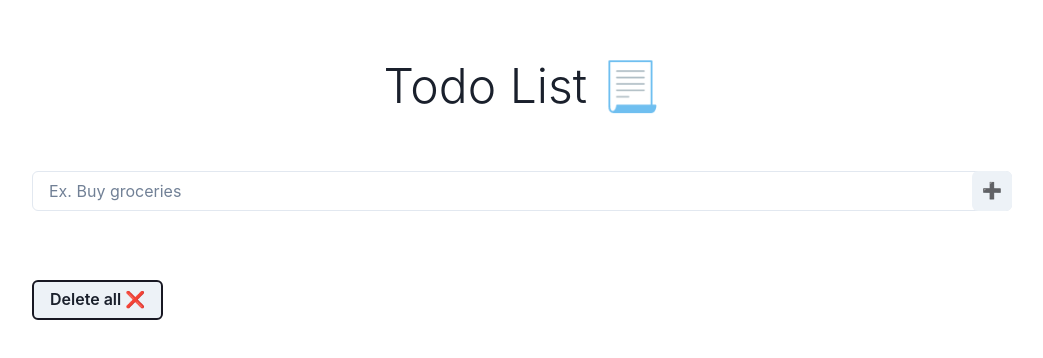
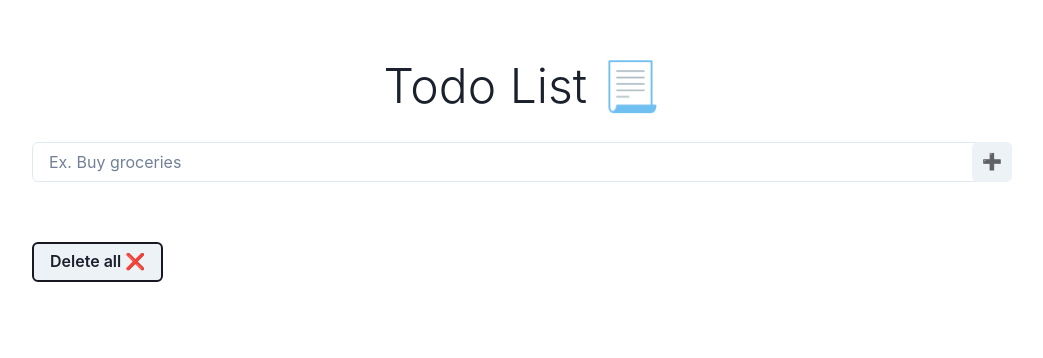
Before and after one commit to shubhamdraval/todoo, a React (Create React App) app: page / in a window 1280 px wide. Shown: the top 358 px of the page, without its empty margins (118-1161 px from the left). Built offline with nearby package versions, Linux system fonts and the light colour scheme.

Commit message:
Modified UI
Modified the following:
1. Badge.
2.  Simple grid layout.

```diff
--- a/src/components/todo.css
+++ b/src/components/todo.css
@@ -12,8 +12,8 @@ html {
 
 /* Todo-add */
 
-.todo-add{
-margin: 5% 0px;
+.todo-add, .delete-all{
+margin: 20px 0px;
 }
 
 
--- a/src/components/todo.js
+++ b/src/components/todo.js
@@ -3,7 +3,7 @@ import {
   ChakraProvider,
   Card,
   CardBody,
-  Heading,
+  Badge,
   CardHeader,
   Text,
   Input,
@@ -82,16 +82,17 @@ function Todo() {
           </InputGroup>
         </div>
         <div className='todo-list'>
-          <SimpleGrid spacing={4} templateColumns='repeat(auto-fill, minmax(200px, 1fr))'>
+          <SimpleGrid columns={1} spacing={5}>
             {
               todoItems.map((value, index) => {
                 return (
-                  <Card key={index}>
+                  <Card variant='filled' size='sm' direction='row' alignItems='center' justifyContent='space-between' key={index}>
                     <CardBody>
+                      <Badge colorScheme='purple'>{index}</Badge>
                       <Text fontSize='3xl'>{value}</Text>
                     </CardBody>
                     <CardFooter>
-                      <Button variant='solid' colorScheme='red' onClick={() => deleteTodoItem(index)}>
+                      <Button variant='solid' size='sm' colorScheme='red' onClick={() => deleteTodoItem(index)}>
                         Delete
                       </Button>
                     </CardFooter>
```
